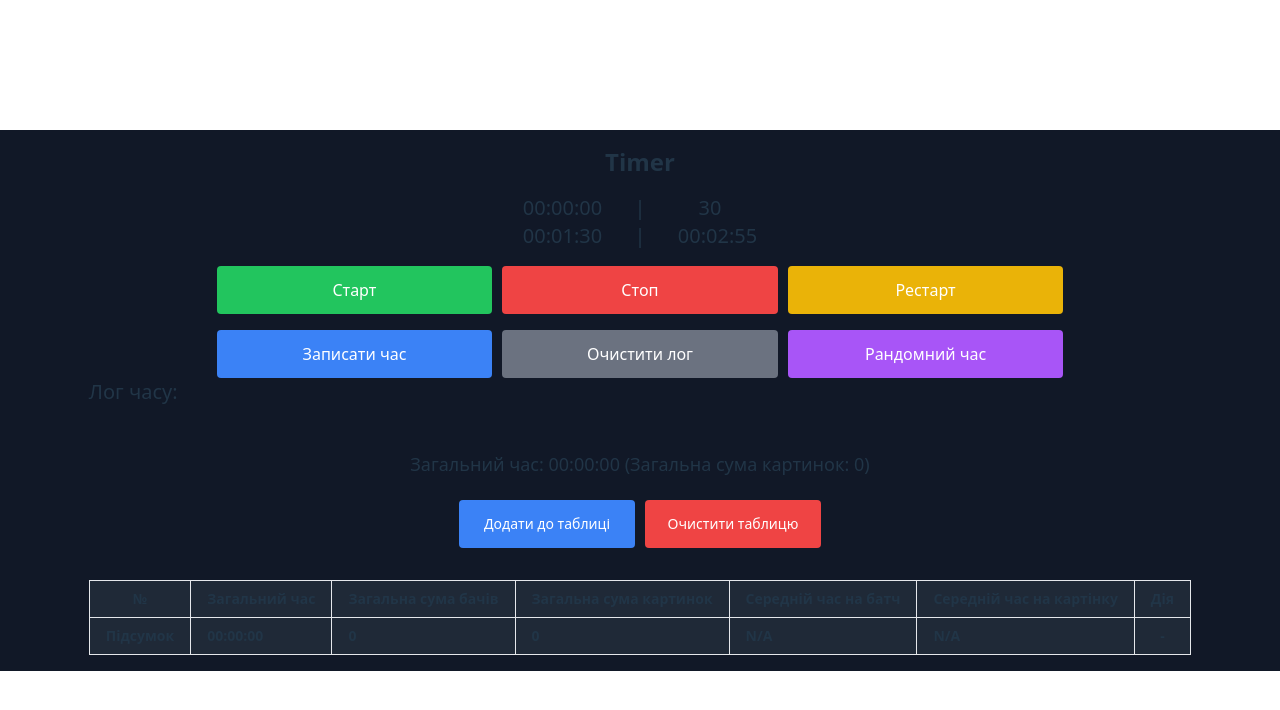
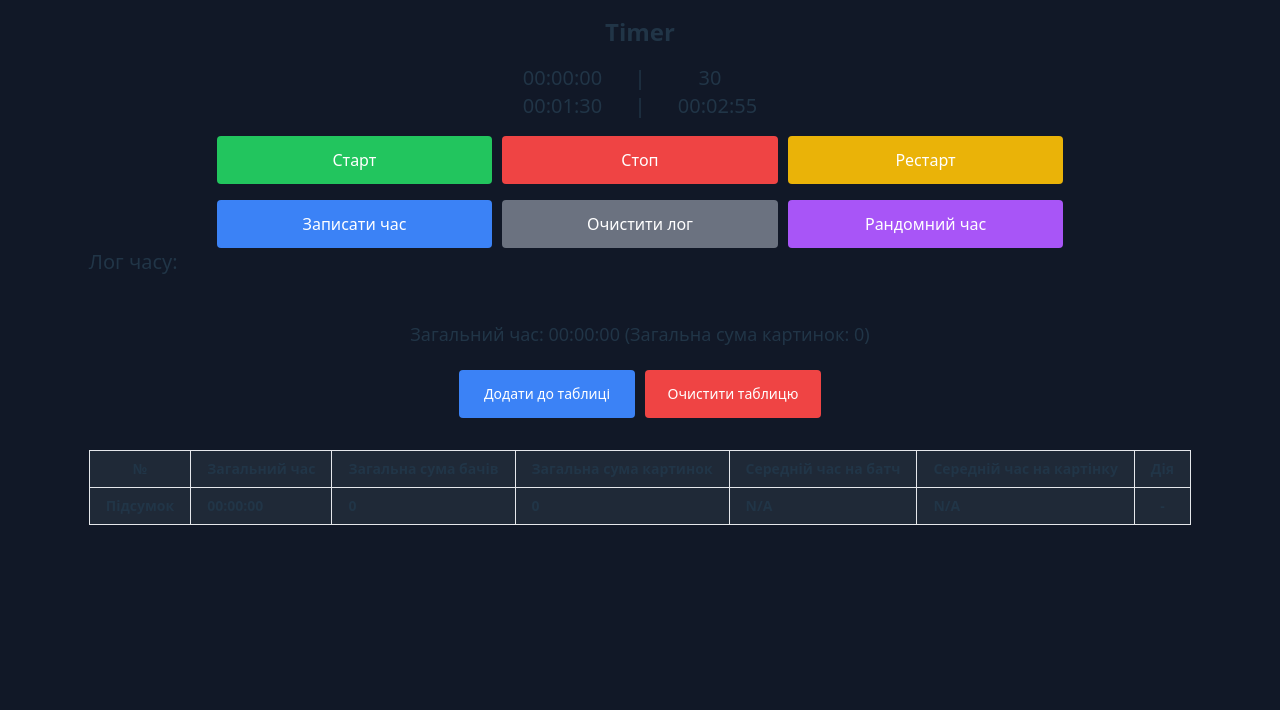
Before and after one commit to merih1m/Timer, a React (Vite) app: page / in a window 1280 px wide. Shown: the top 710 px of the page. Built offline with nearby package versions, Linux system fonts and the light colour scheme.

Commit message:
fix higth

```diff
--- a/src/App.jsx
+++ b/src/App.jsx
@@ -2,7 +2,7 @@ import Timer from './Timer';
 
 function App() {
 	return (
-		<div className="flex justify-center  w-svw h-svw bg-gray-900 ">
+		<div className="flex justify-center w-screen min-h-screen bg-gray-900 ">
 			<Timer />
 		</div>
 	);
--- a/src/Timer.jsx
+++ b/src/Timer.jsx
@@ -286,7 +286,7 @@ const Timer = () => {
 				</button>
 			</div>
 
-			<div>
+			<div className=''>
 				<h2 className="text-lg sm:text-xl mb-2">Лог часу:</h2>
 				<ul className="flex flex-col-reverse list-inside">
 					{log.map((entry, index) => (
```
